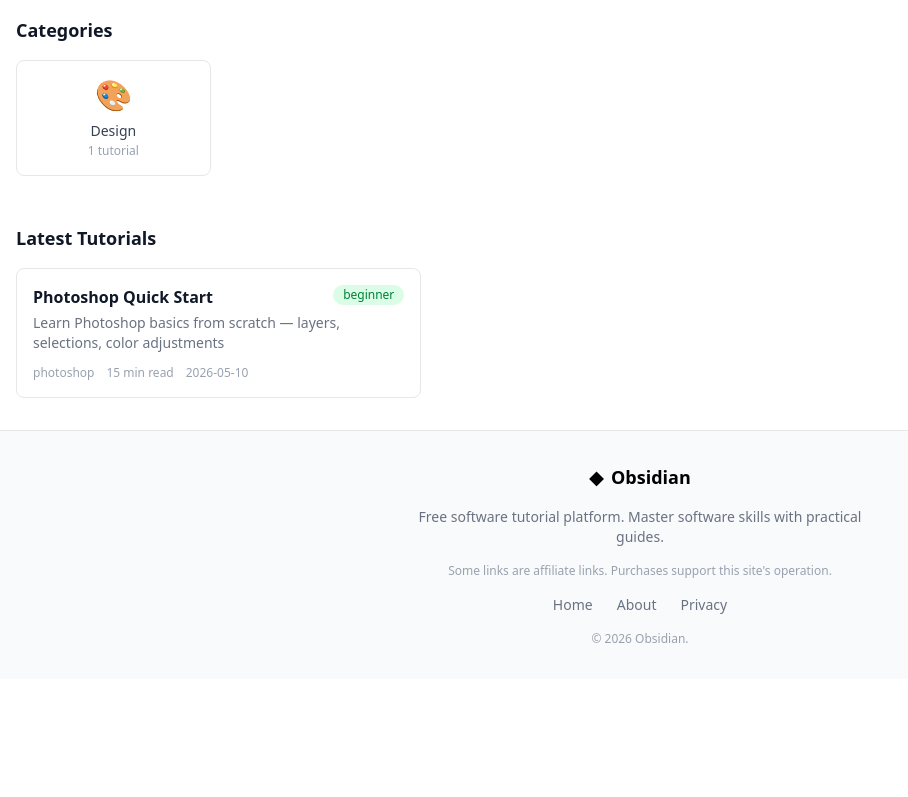
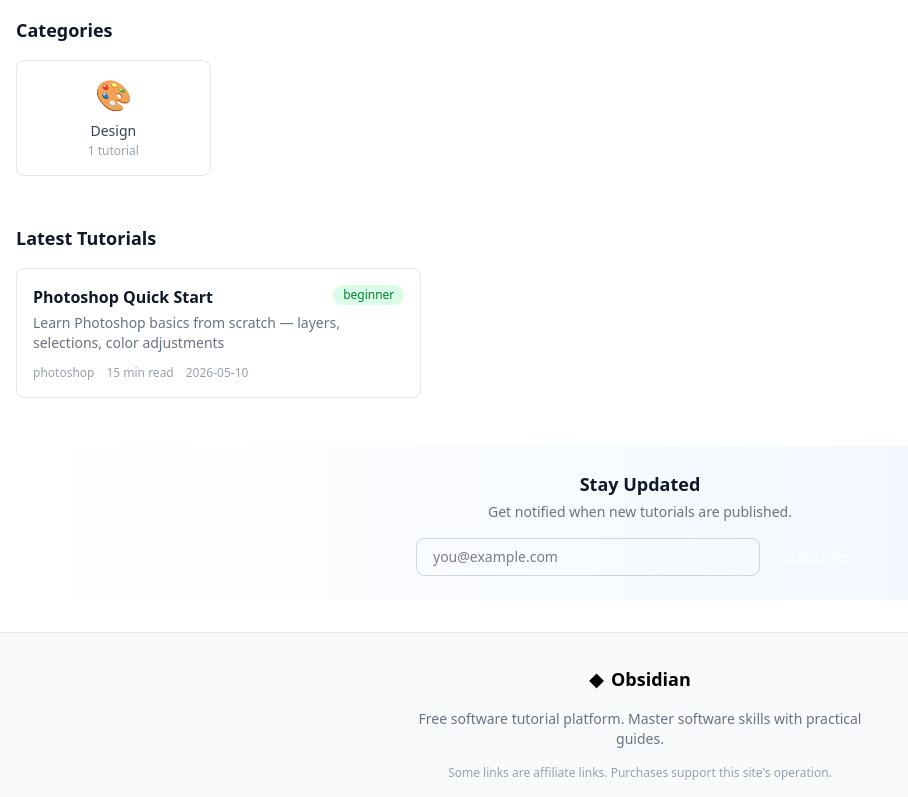
Before and after one commit to enen323/obsidian, a Next.js app: page /en in a window 1280 px wide. Shown: the part 431-1228 px from the top of the page, without its empty margins (0-908 px from the left). Before the commit the page ends 1110 px from the top, so only its background shows below. Built offline with nearby package versions, Linux system fonts and the light colour scheme.

Commit message:
feat: add email subscription with API route

```diff
--- a/src/app/[locale]/page.tsx
+++ b/src/app/[locale]/page.tsx
@@ -1,6 +1,7 @@
 import { getAllPosts, getAllFields, getFeaturedPosts } from "@/lib/posts";
 import FieldGrid from "@/components/ui/field-grid";
 import TutorialCard from "@/components/ui/tutorial-card";
+import EmailSubscribe from "@/components/email-subscribe";
 import enMessages from "../../../messages/en.json";
 import zhMessages from "../../../messages/zh.json";
 
@@ -61,6 +62,11 @@ export default async function HomePage({
           ))}
         </div>
       </section>
+
+      {/* Email Subscribe */}
+      <section className="mt-12">
+        <EmailSubscribe locale={locale} />
+      </section>
     </div>
   );
 }
--- /dev/null
+++ b/src/app/api/subscribe/route.ts
@@ -0,0 +1,20 @@
+import { NextResponse } from "next/server";
+
+export async function POST(req: Request) {
+  try {
+    const { email } = await req.json();
+    if (!email || !/^[^\s@]+@[^\s@]+\.[^\s@]+$/.test(email)) {
+      return NextResponse.json({ error: "Invalid email" }, { status: 400 });
+    }
+
+    // TODO: Integrate with Mailchimp / ConvertKit API
+    // const MAILCHIMP_API_KEY = process.env.MAILCHIMP_API_KEY;
+    // const listId = process.env.MAILCHIMP_LIST_ID;
+    // await mailchimp.lists.addListMember(listId, { email_address: email, status: "subscribed" });
+
+    console.log("Subscription request for:", email);
+    return NextResponse.json({ success: true });
+  } catch {
+    return NextResponse.json({ error: "Internal error" }, { status: 500 });
+  }
+}
--- /dev/null
+++ b/src/components/email-subscribe.tsx
@@ -0,0 +1,71 @@
+"use client";
+
+import { useState } from "react";
+
+export default function EmailSubscribe({ locale }: { locale: string }) {
+  const [email, setEmail] = useState("");
+  const [status, setStatus] = useState<"idle" | "loading" | "success" | "error">("idle");
+
+  const handleSubmit = async (e: React.FormEvent) => {
+    e.preventDefault();
+    setStatus("loading");
+    try {
+      const res = await fetch("/api/subscribe", {
+        method: "POST",
+        headers: { "Content-Type": "application/json" },
+        body: JSON.stringify({ email }),
+      });
+      if (res.ok) {
+        setStatus("success");
+        setEmail("");
+      } else {
+        setStatus("error");
+      }
+    } catch {
+      setStatus("error");
+    }
+  };
+
+  const isZh = locale === "zh";
+
+  return (
+    <section className="rounded-lg bg-gradient-to-r from-brand-50 to-blue-50 p-6 text-center">
+      <h3 className="text-lg font-semibold text-gray-900">
+        {isZh ? "订阅更新" : "Stay Updated"}
+      </h3>
+      <p className="mt-1 text-sm text-gray-500">
+        {isZh ? "新教程发布时接收通知" : "Get notified when new tutorials are published."}
+      </p>
+
+      {status === "success" ? (
+        <p className="mt-4 text-sm text-green-600">
+          {isZh ? "感谢订阅！" : "Thanks for subscribing!"}
+        </p>
+      ) : (
+        <form onSubmit={handleSubmit} className="mx-auto mt-4 flex max-w-md gap-2">
+          <input
+            type="email"
+            value={email}
+            onChange={(e) => setEmail(e.target.value)}
+            placeholder={isZh ? "your@email.com" : "you@example.com"}
+            required
+            className="flex-1 rounded-lg border border-gray-300 px-4 py-2 text-sm outline-none focus:border-brand-500"
+          />
+          <button
+            type="submit"
+            disabled={status === "loading"}
+            className="rounded-lg bg-brand-600 px-4 py-2 text-sm font-medium text-white hover:bg-brand-700 disabled:opacity-50"
+          >
+            {status === "loading" ? "..." : isZh ? "订阅" : "Subscribe"}
+          </button>
+        </form>
+      )}
+
+      {status === "error" && (
+        <p className="mt-2 text-sm text-red-500">
+          {isZh ? "出错了，请重试。" : "Something went wrong. Try again."}
+        </p>
+      )}
+    </section>
+  );
+}
```
